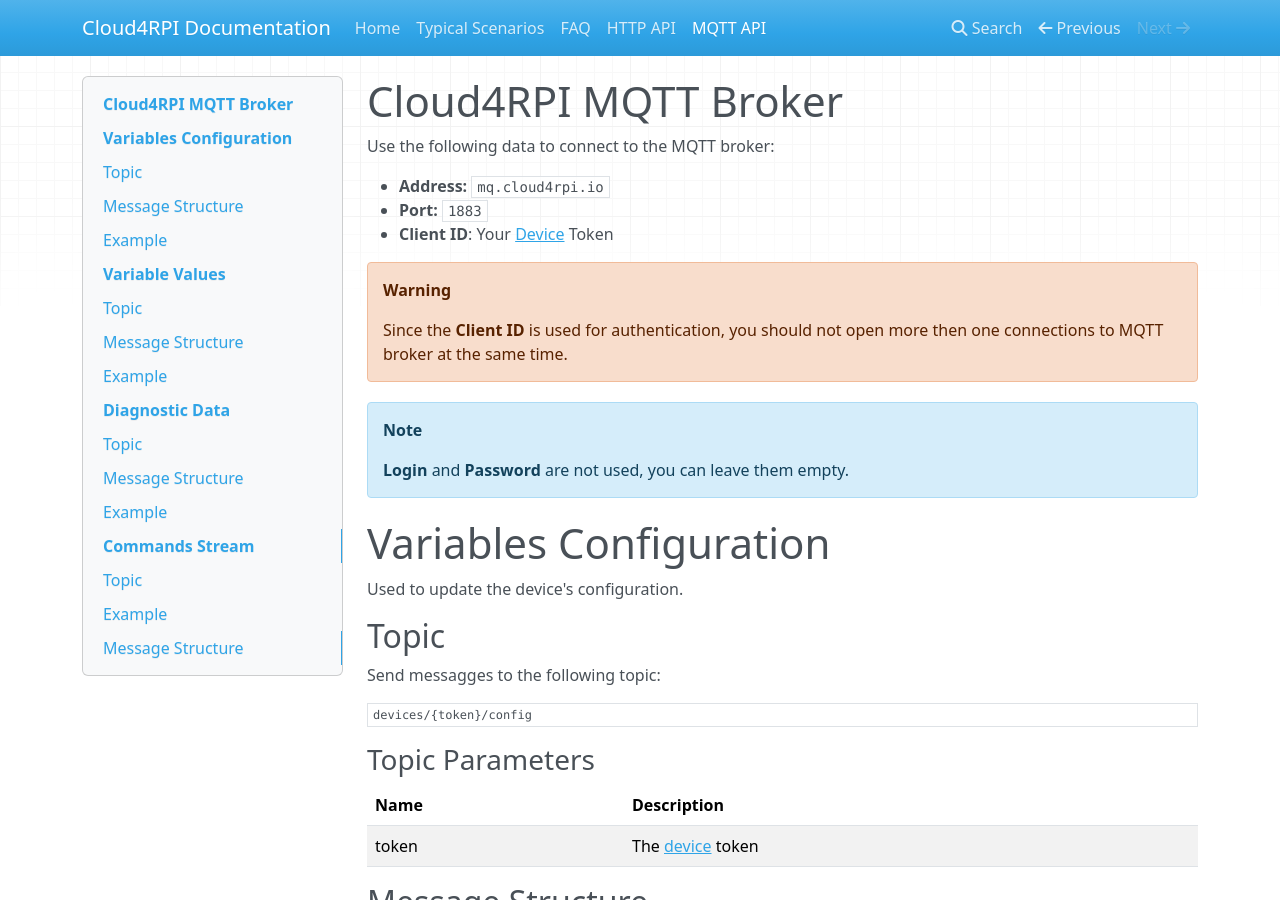
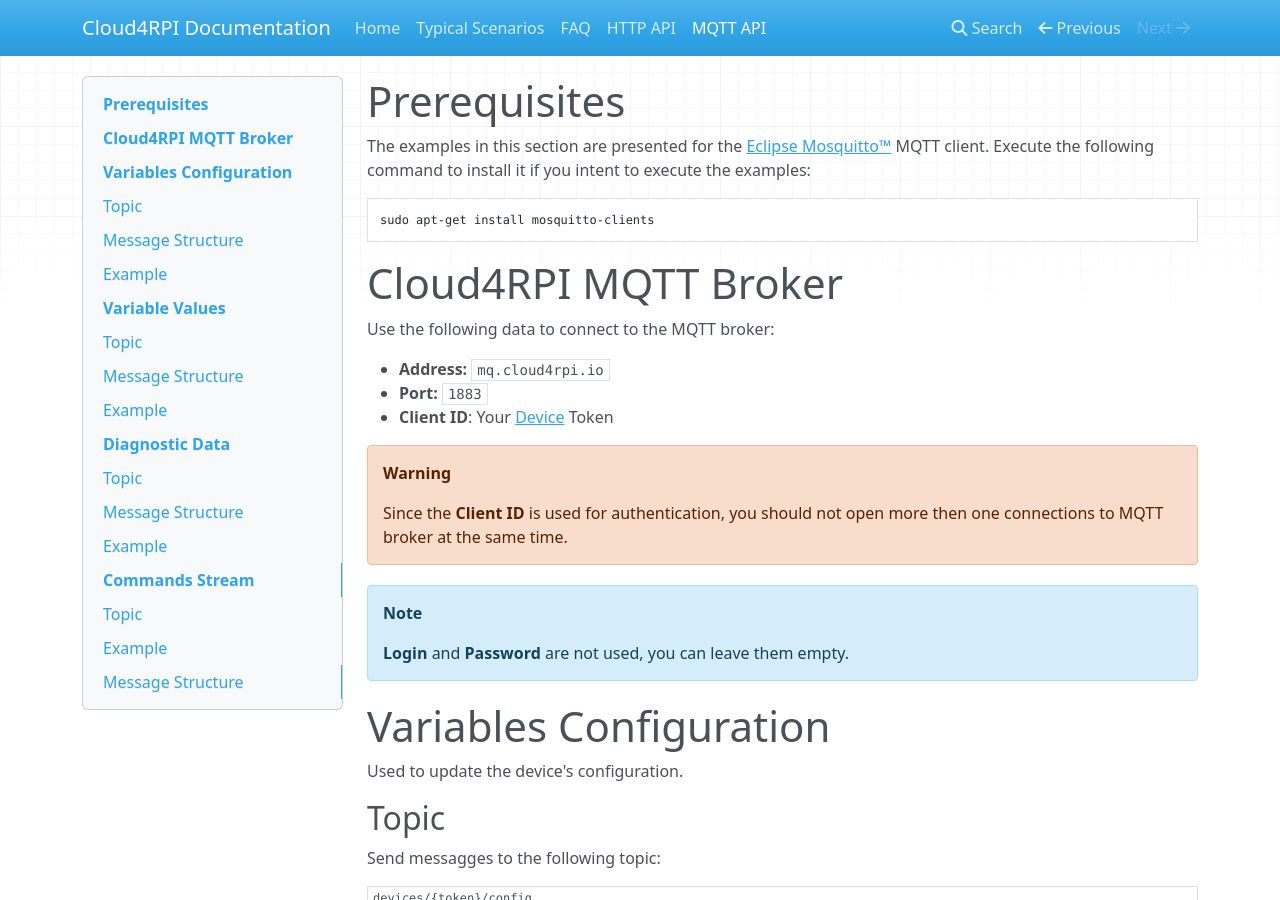
Before and after one commit to cloud4rpi/docs, an MkDocs documentation site: the page built from docs/mqtt_api.md, in a window 1280 px wide and 900 px high. Built offline with MkDocs 1.6.1, drawn with Linux system fonts in a browser that asks for light colours; nearby versions of some CDN libraries; old or Windows-style settings are respelled for this version of MkDocs.

Commit message:
sudo apt-get install mosquitto-clients

````diff
--- a/docs/mqtt_api.md
+++ b/docs/mqtt_api.md
@@ -1,3 +1,11 @@
+# Prerequisites
+
+The examples in this section are presented for the [Eclipse Mosquitto™](https://mosquitto.org/) MQTT client. Execute the following command to install it if you intent to execute the examples:
+
+```bash
+sudo apt-get install mosquitto-clients
+```
+
 # Cloud4RPI MQTT Broker
 
 Use the following data to connect to the MQTT broker:
````
